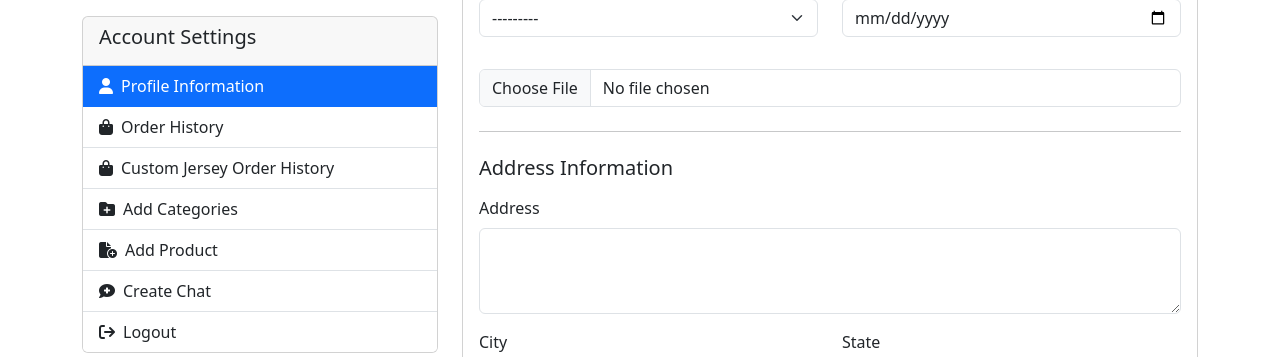
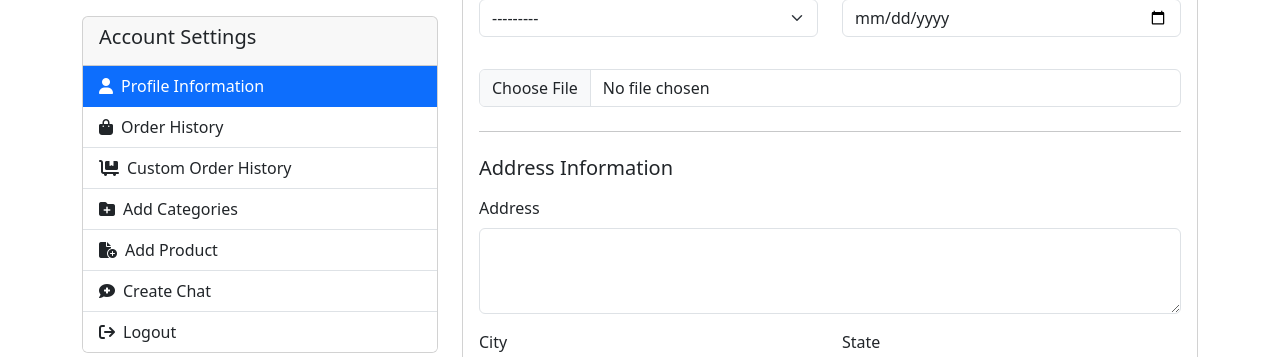
Before and after one commit to mehedi-mis/sportshop, a Django app: page /users/profile/ in a window 1280 px wide. Shown: the part 462-819 px from the top of the page. Run offline with Django 5.2, Linux system fonts and the light colour scheme; the visitor is signed in with stand-in values (Sample User, id 1); some libraries are stand-ins or nearby versions.

Commit message:
[Improve] Improved user profile

```diff
--- a/templates/users/profile.html
+++ b/templates/users/profile.html
@@ -41,7 +41,7 @@
                         <i class="fas fa-shopping-bag me-2"></i>Order History
                     </a>
                     <a href="{% url 'custom_jersey_list' %}" class="list-group-item list-group-item-action">
-                        <i class="fas fa-shopping-bag me-2"></i>Custom Jersey Order History
+                        <i class="fas fa-cart-flatbed me-2"></i>Custom Order History
                     </a>
                     {% if user.is_staff %}
                     <a href="{% url 'product_create' %}" class="list-group-item list-group-item-action">
```
